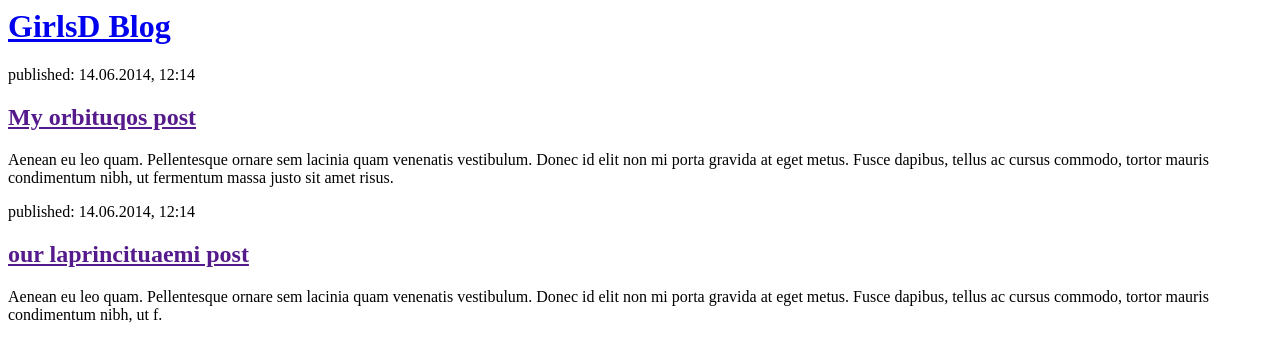
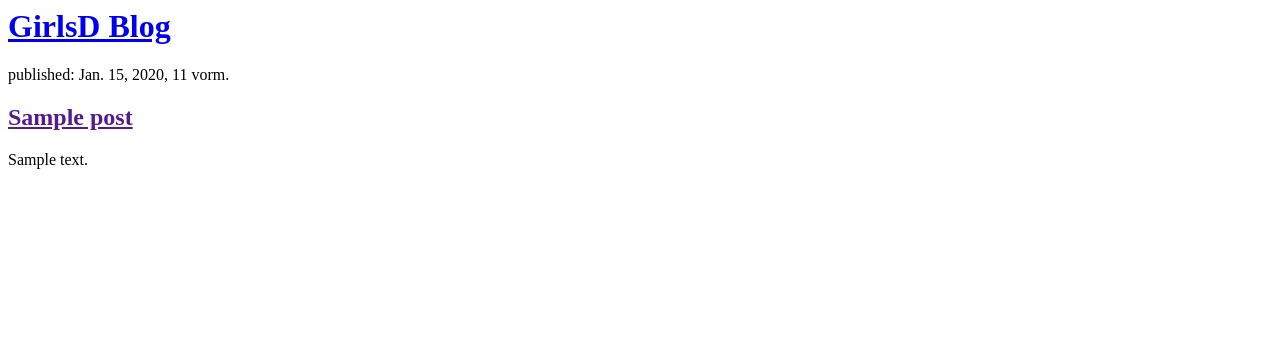
Before and after one commit to gsec/girlsd, a Django app: page / in a window 1280 px wide. Shown: the top 362 px of the page. Run offline with Django 3.2, Linux system fonts and the light colour scheme; tables that the repository leaves empty hold one stand-in row (values such as "Sample post").

Commit message:
templeta actually shows posts

```diff
--- a/blog/templates/blog/post_list.html
+++ b/blog/templates/blog/post_list.html
@@ -6,17 +6,13 @@
         <div>
             <h1><a href="/">GirlsD Blog</a></h1>
         </div>
-
-        <div>
-            <p>published: 14.06.2014, 12:14</p>
-            <h2><a href="">My orbituqos post</a></h2>
-            <p>Aenean eu leo quam. Pellentesque ornare sem lacinia quam venenatis vestibulum. Donec id elit non mi porta gravida at eget metus. Fusce dapibus, tellus ac cursus commodo, tortor mauris condimentum nibh, ut fermentum massa justo sit amet risus.</p>
-        </div>
-
-        <div>
-            <p>published: 14.06.2014, 12:14</p>
-            <h2><a href="">our laprincituaemi post</a></h2>
-            <p>Aenean eu leo quam. Pellentesque ornare sem lacinia quam venenatis vestibulum. Donec id elit non mi porta gravida at eget metus. Fusce dapibus, tellus ac cursus commodo, tortor mauris condimentum nibh, ut f.</p>
-        </div>
+        {% for post in posts %}
+            <div>
+                <p> published: {{ post.published_date }}</p>
+                <h2><a href="">{{ post.title}}</a></h2>
+                <p>{{ post.text|linebreaksbr }}</p>
+                <br>
+            </div>
+        {% endfor %}
     </body>
 </html>
--- a/blog/views.py
+++ b/blog/views.py
@@ -1,5 +1,13 @@
 from django.shortcuts import render
+from django.utils import timezone
+from .models import Post
+
 
 # Create your views here.
 def post_list(request):
-    return render(request, 'blog/post_list.html', {})
+    posts = Post.objects.filter(
+        published_date__lte=timezone.now()
+    ).order_by(
+        'published_date'
+    )
+    return render(request, 'blog/post_list.html', {'posts': posts})
```
